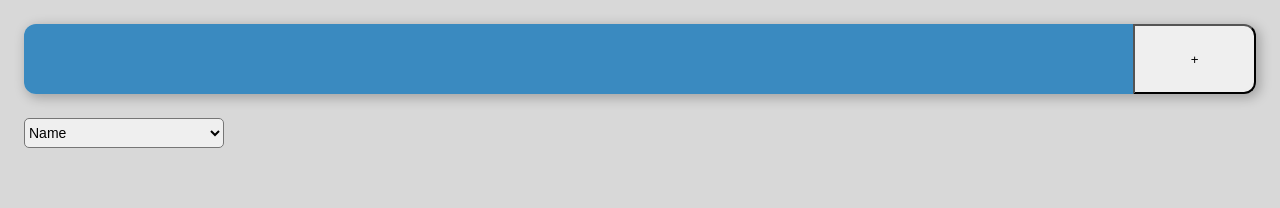
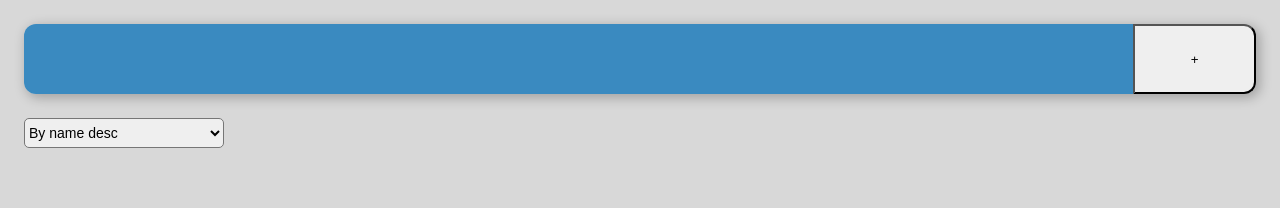
Before and after one commit to KcasTischaWattt/my-react-app, a React (Create React App) app: page / in a window 1280 px wide. Shown: the top 208 px of the page. Built offline with nearby package versions, Linux system fonts and the light colour scheme.

Commit message:
Added sorting selector functionality

```diff
--- a/src/CardList/index.js
+++ b/src/CardList/index.js
@@ -1,16 +1,28 @@
-import React, { useContext } from 'react';
+import React, { useContext, useState } from 'react';
 
 import '../App.css';
 import { Card } from '../Card';
 import { GlobalContext } from '../App';
 
 export const CardList = () => {
+  const [orderBy, setOrderBy] = useState('desc');
   const { state } = useContext(GlobalContext);
+  let sortedCitiesList = [...state.citiesList];
+  if (orderBy === 'asc') {
+    sortedCitiesList = state.citiesList.sort();
+  } else {
+    sortedCitiesList = state.citiesList.sort().reverse();
+  }
+
+  const handleOnChange = (e) => {
+    setOrderBy(e.target.value);
+  }
+
   return (
     <>
-      <select class = "Select">
-        <option value="name">Name</option>
-        <option value="temperature">Temperature</option>
+      <select class = "Select" value={orderBy} onChange={handleOnChange}>
+        <option value="desc">By name desc</option>
+        <option value="asc">By name asc</option>
       </select>
       <div className='CardList'>
         {
```
